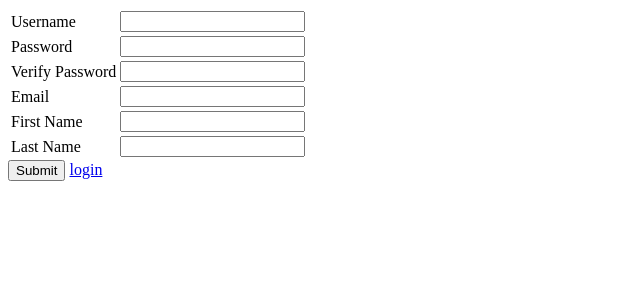
After one commit to montreal91/test_task, a Django app: template test_task/templates/test_task/sign_up.html in a window 1280 px wide. The commit adds this page. Shown: the top 300 px of the page, without its empty margins (0-640 px from the left). Run offline with Django 3.2, Linux system fonts and the light colour scheme; the template is opened without the code that fills it, so the values that code supplies are empty.

Commit message:
raw commit class-based views of user and order lists are implemented added sign_up view and corresponding template (not correctly working yet)

```diff
--- a/mysite/urls.py
+++ b/mysite/urls.py
@@ -4,6 +4,6 @@ from django.contrib import admin
 admin.autodiscover()
 
 urlpatterns = patterns('',
-    url(r'^test/', include('test_task.urls', namespace="task")),
+    url(r'^', include('test_task.urls', namespace="task")),
     url(r'^admin/', include(admin.site.urls)),
 )
--- /dev/null
+++ b/test_task/templates/test_task/sign_up.html
@@ -0,0 +1,87 @@
+<!DOCTYPE html>
+<html>
+    <head>
+        <title>My Wiki</title>
+      <!--  <link href="/static/master.css" rel="stylesheet" type="text/css" media="all"/> -->
+    </head>
+
+    <body>
+    <form action="{% url 'task:sign_up' %}" method="post">
+    {% csrf_token %}
+
+      <table>
+        <tr>
+          <td class="label">
+            Username
+          </td>
+          <td>
+            <input type="text" name="username" value="{{UserName}}">
+          </td>
+          <td class="error">
+            {{error_username}}
+          </td>
+        </tr>
+
+        <tr>
+          <td class="label">
+            Password
+          </td>
+          <td>
+            <input type="password" name="password" value="">
+          </td>
+          <td class="error">
+            {{error_password}}
+          </td>
+        </tr>
+
+        <tr>
+          <td class="label">
+            Verify Password
+          </td>
+          <td>
+            <input type="password" name="verify" value="">
+          </td>
+          <td class="error">
+            {{error_verify}}
+          </td>
+        </tr>
+
+        <tr>
+          <td class="label">
+            Email
+          </td>
+          <td>
+            <input type="text" name="email" value="{{eMail}}">
+          </td>
+          <td class="error">
+            {{error_email}}
+          </td>
+        </tr>
+        <tr>
+          <td class="label">
+            First Name
+          </td>
+          <td>
+            <input type="text" name="first_name" value="{{first_name}}">
+          </td>
+          <td class="error">
+            {{fname_error}}
+          </td>
+        </tr>
+        <tr>
+          <td class="label">
+            Last Name
+          </td>
+          <td>
+            <input type="text" name="last_name" value="{{last_name}}">
+          </td>
+          <td class="error">
+            {{lname_error}}
+          </td>
+        </tr>
+      </table>
+
+      <input type="submit">
+      <a href="/login">login</a>
+    </body>
+    </html>
--- /dev/null
+++ b/test_task/templates/test_task/signup.html
@@ -0,0 +1,3 @@
+<!DOCTYPE HTML>
+<HTML>
+</HTML>
--- a/test_task/urls.py
+++ b/test_task/urls.py
@@ -3,8 +3,9 @@ from django.conf.urls import patterns, url
 from test_task import views
 
 urlpatterns = patterns('',
-	url(r'^$', views.users_index, name='users index'),
+	url(r'^$', views.UserIndexView.as_view(), name='users index'),
 	url(r'users/(?P<user_id>\d+)', views.user_detail, name='user detail'),
 	url(r'orders/(?P<order_id>\d+)', views.order_detail, name='order detail'),
-	url(r'orders/', views.orders_index, name='order detail'),
+	url(r'orders/', views.OrderIndexView.as_view(), name='order detail'),
+	url(r'signup/', views.signup, name='sign_up'),
 )
```
Also changed, not shown: test_task/templates/test_task/user_index.html (+14 -2 lines), test_task/views.py (+33 -9 lines), 3 other files.
